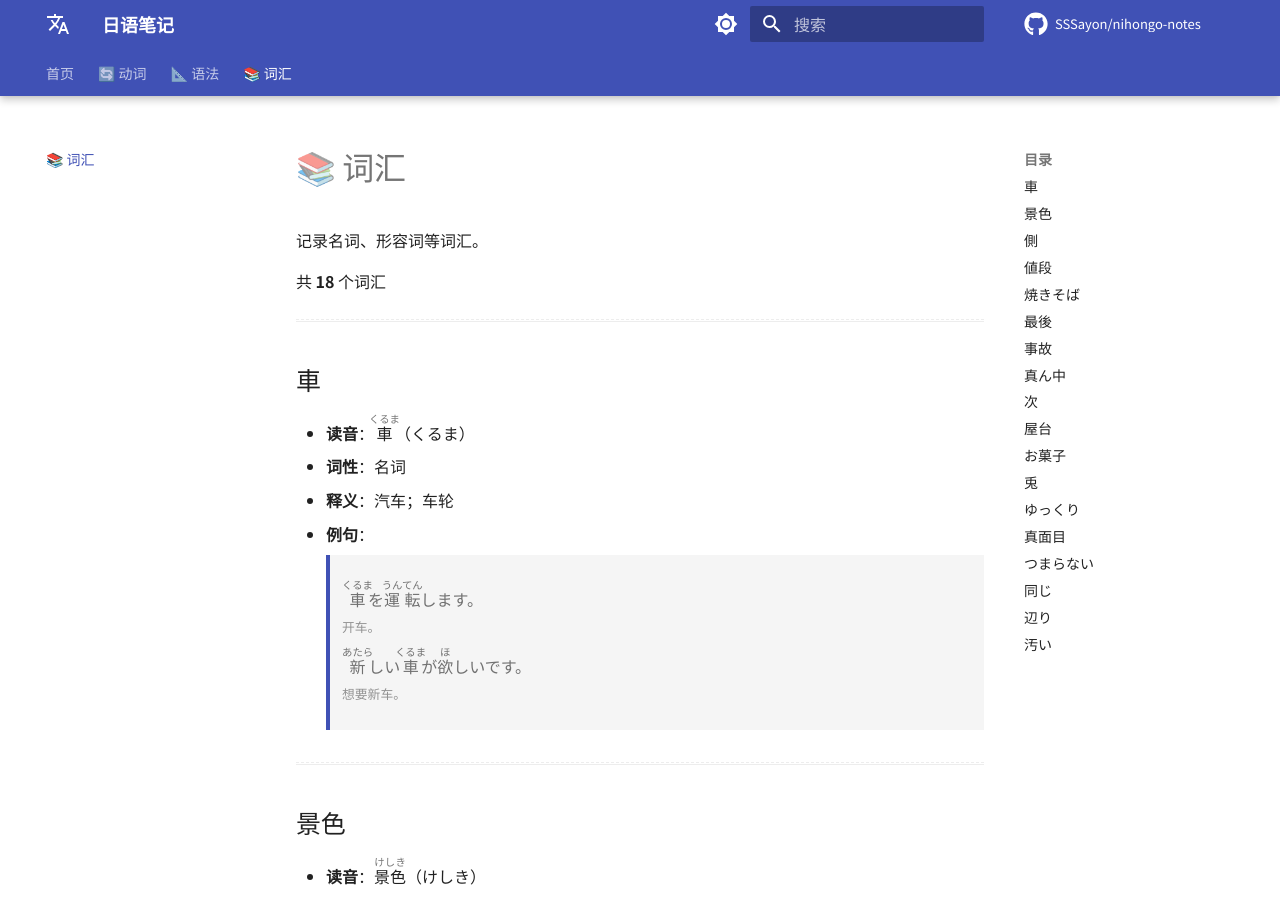
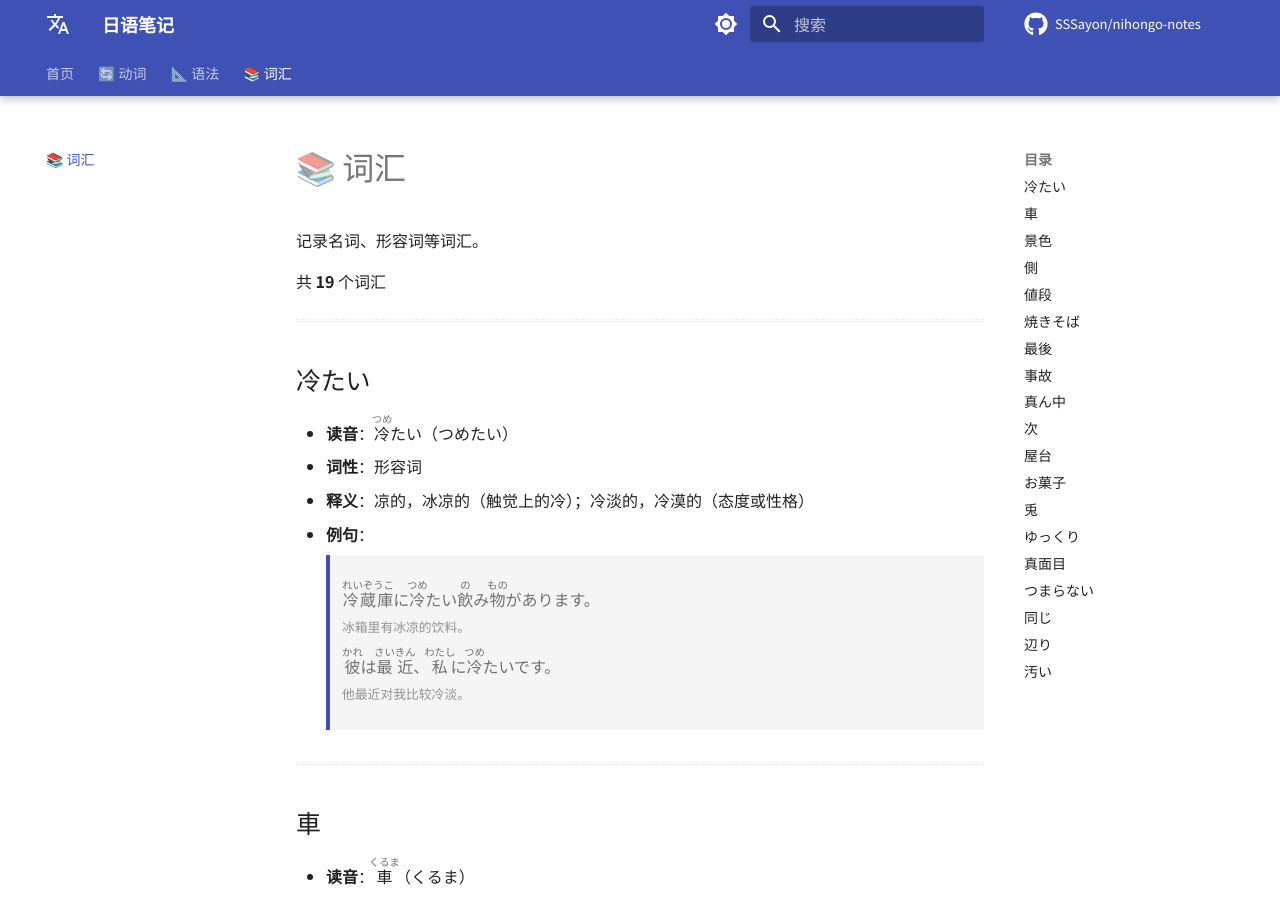
Before and after one commit to SSSayon/nihongo-notes, an MkDocs documentation site: the page built from docs/vocabulary.md, in a window 1280 px wide and 900 px high. Built offline with MkDocs 1.6.1 and Material for MkDocs 9.7.7, drawn with Linux system fonts in a browser that asks for light colours; comment, search, counter and statistics services are not loaded.

Commit message:
chore: update site content

```diff
--- a/docs/vocabulary.md
+++ b/docs/vocabulary.md
@@ -2,7 +2,27 @@
 
 记录名词、形容词等词汇。
 
-共 **18** 个词汇
+共 **19** 个词汇
+
+---
+
+## 冷たい
+
+- **读音**：<ruby>冷<rt>つめ</rt></ruby>たい（つめたい）
+- **词性**：形容词
+- **释义**：凉的，冰凉的（触觉上的冷）；冷淡的，冷漠的（态度或性格）
+
+- **例句**：
+
+    > <div class="example-box">
+    > <ruby>冷蔵庫<rt>れいぞうこ</rt></ruby>に<ruby>冷<rt>つめ</rt></ruby>たい<ruby>飲<rt>の</rt></ruby>み<ruby>物<rt>もの</rt></ruby>があります。
+    > <br><small>冰箱里有冰凉的饮料。</small>
+    > </div>
+
+    > <div class="example-box">
+    > <ruby>彼<rt>かれ</rt></ruby>は<ruby>最近<rt>さいきん</rt></ruby>、<ruby>私<rt>わたし</rt></ruby>に<ruby>冷<rt>つめ</rt></ruby>たいです。
+    > <br><small>他最近对我比较冷淡。</small>
+    > </div>
 
 ---
 
```
Also changed, not shown: docs/index.md (+3 -3 lines), 1 other file.
